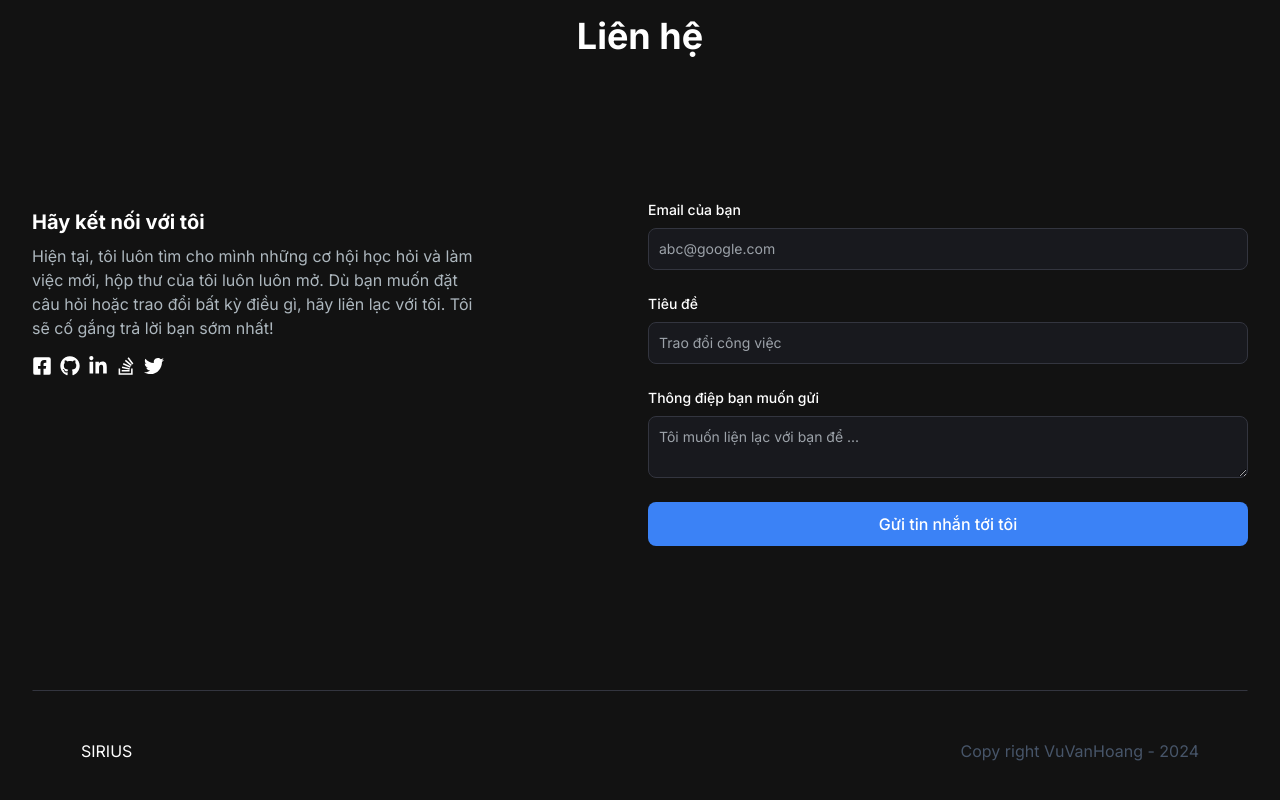
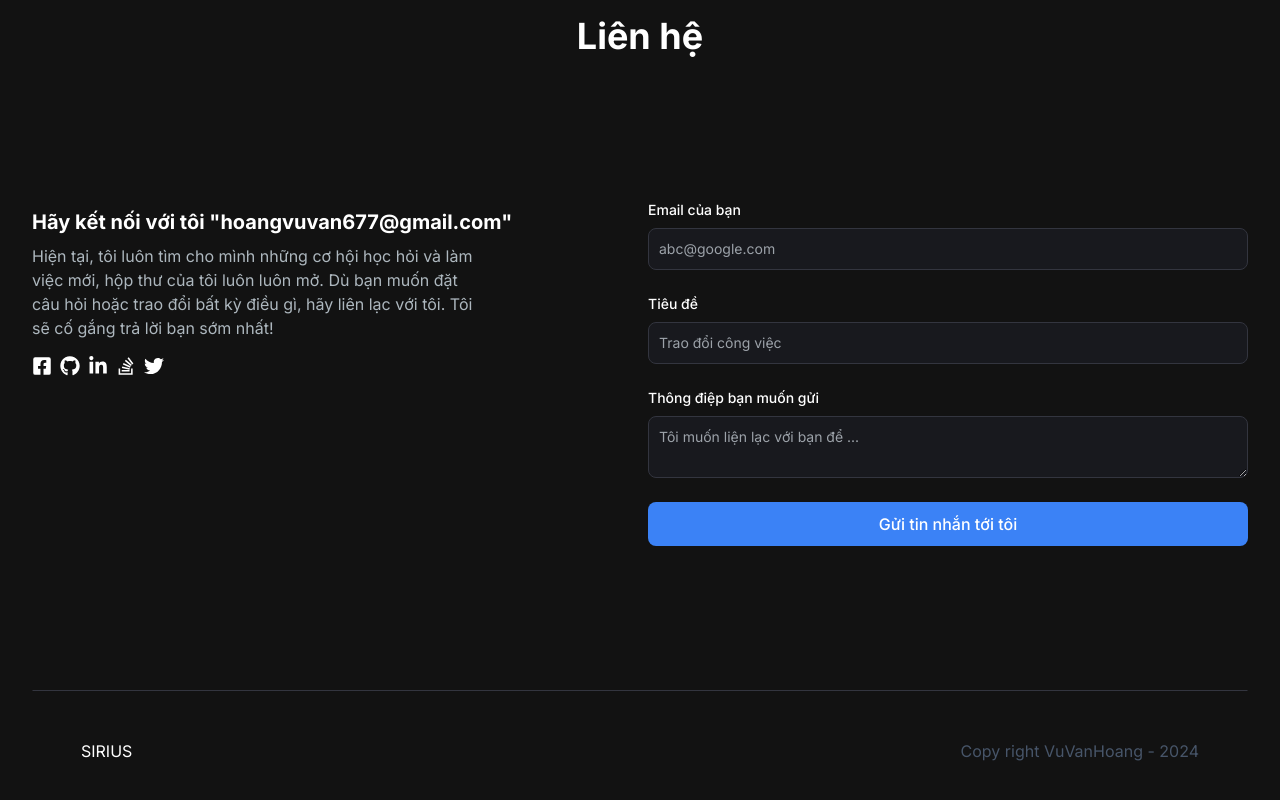
Before and after one commit to hoangvuvan0611/profile, a Next.js app: page / in a window 1280 px wide. Shown: the part 2417-3217 px from the top of the page. Built offline with nearby package versions, Linux system fonts and the light colour scheme.

Commit message:
add email

```diff
--- a/src/components/email/EmailSection.tsx
+++ b/src/components/email/EmailSection.tsx
@@ -49,7 +49,7 @@ const EmailSection = () => {
         >
         <div>
             <h5 className="text-xl font-bold text-white my-2">
-            Hãy kết nối với tôi
+            Hãy kết nối với tôi "hoangvuvan677@gmail.com"
             </h5>
             <p className="text-[#ADB7BE] mb-4 max-w-md">
             {" "}
```
